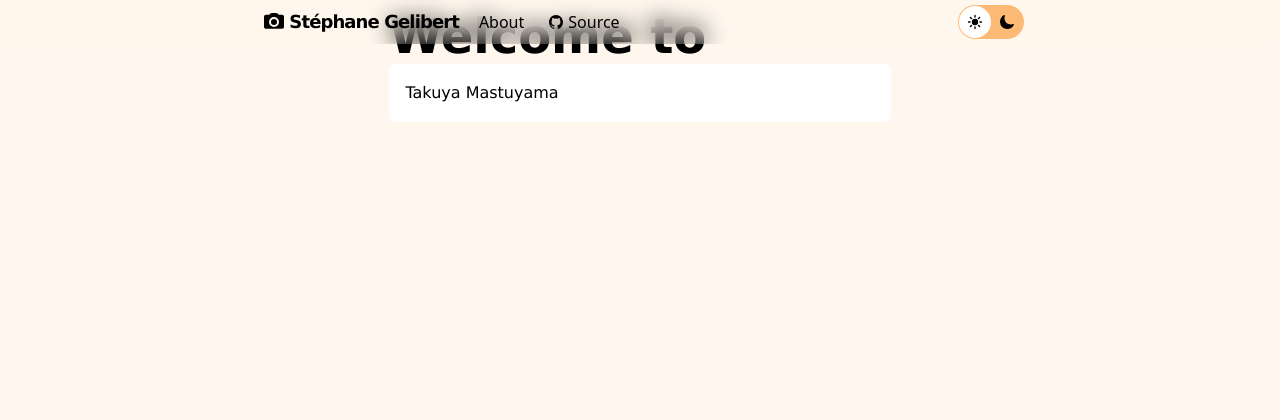
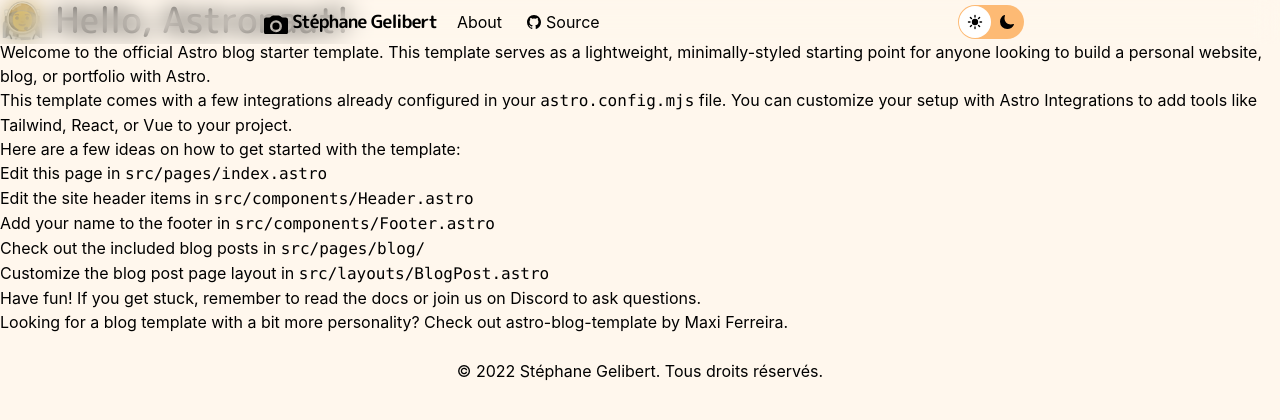
Before and after one commit to ShinysArc/photography-portfolio, an Astro site: page / in a window 1280 px wide. Built offline with nearby package versions, Linux system fonts and the light colour scheme; Astro itself is replaced by a stand-in of ours.

Commit message:
feat: add footer and content

```diff
--- /dev/null
+++ b/src/components/BaseHead.astro
@@ -0,0 +1,56 @@
+---
+// Import the global.css file here so that it is included on
+// all pages through the use of the <BaseHead /> component.
+import '../styles/global.css'
+
+export interface Props {
+  title: string
+  description: string
+  image?: string
+}
+
+const { title, description, image = '/cover.jpg' } = Astro.props
+---
+
+<!-- Global Metadata -->
+<meta charset="utf-8" />
+<meta name="viewport" content="width=device-width,initial-scale=1" />
+<link rel="icon" type="image/svg+xml" href="/favicon.svg" />
+<meta name="generator" content={Astro.generator} />
+
+<!-- Primary Meta Tags -->
+<title>{title}</title>
+<meta name="title" content={title} />
+<meta name="description" content={description} />
+
+<!-- Open Graph / Facebook -->
+<meta property="og:type" content="website" />
+<meta property="og:url" content={Astro.url} />
+<meta property="og:title" content={title} />
+<meta property="og:description" content={description} />
+<meta property="og:image" content={new URL(image, Astro.url)} />
+
+<!-- Twitter -->
+<meta property="twitter:card" content="summary_large_image" />
+<meta property="twitter:url" content={Astro.url} />
+<meta property="twitter:title" content={title} />
+<meta property="twitter:description" content={description} />
+<meta property="twitter:image" content={new URL(image, Astro.url)} />
+
+<script is:inline>
+  const theme = (() => {
+    if (typeof localStorage !== 'undefined' && localStorage.getItem('theme')) {
+      return localStorage.getItem('theme')
+    }
+    if (window.matchMedia('(prefers-color-scheme: dark)').matches) {
+      return 'dark'
+    }
+    return 'light'
+  })()
+
+  if (theme === 'light') {
+    document.documentElement.classList.remove('dark')
+  } else {
+    document.documentElement.classList.add('dark')
+  }
+</script>
--- /dev/null
+++ b/src/components/Content.astro
@@ -0,0 +1,9 @@
+---
+export interface Props {
+    className?: string
+}
+
+const { className = '' } = Astro.props
+---
+
+<article class={`px-8 mx-auto max-w-3xl ${className}`}><slot /></article>
--- /dev/null
+++ b/src/components/Footer.astro
@@ -0,0 +1,13 @@
+---
+const today = new Date();
+---
+
+<footer>
+	&copy; {today.getFullYear()} St&eacutephane Gelibert. Tous droits réservés.
+</footer>
+<style>
+	footer {
+		padding: 25px;
+		text-align: center;
+	}
+</style>
--- a/src/components/icons/camera.tsx
+++ b/src/components/icons/camera.tsx
@@ -3,8 +3,8 @@ import React from 'react'
 export default function CameraIcon() {
     return (
         <svg
-            className="w-5 inline-block transition-transform group-hover:rotate-[15deg]"
-            viewBox="0 0 20 24"
+            className="w-6 inline-block transition-transform group-hover:rotate-[15deg]"
+            viewBox="0 0 20 18"
             fill="currentColor"
         >
             <path fillRule="evenodd" d="M13 11a3 3 0 1 0-3 3 3 3 0 0 0 3-3zm-3 5a5 5 0 1 1 5-5 5 5 0 0 1-5 5zM6.42 2.56l-.67.64a2 2 0 0 1-1.38.56H2a1.89 1.89 0 0 0-2 1.75v10.54a1.89 1.89 0 0 0 2 1.76h16a1.89 1.89 0 0 0 2-1.76V5.51a1.89 1.89 0 0 0-2-1.76h-2.37a2 2 0 0 1-1.38-.56l-.67-.64A2 2 0 0 0 12.2 2H7.8a2 2 0 0 0-1.38.56z"/>
--- a/src/pages/index.astro
+++ b/src/pages/index.astro
@@ -1,59 +1,65 @@
 ---
-import Body from '../components/Body.astro';
+import BaseHead from '../components/BaseHead.astro'
 import Header from '../components/Header.astro'
+import Footer from '../components/Footer.astro'
+import { SITE_TITLE, SITE_DESCRIPTION } from '../config'
+import Body from '../components/Body.astro'
 ---
 
-<Header/>
-<Body>
-	<main>
-		<h1 class="font-mplus">Welcome to <span class="text-gradient">Astro</span></h1>
-		<p class="instructions font-mplus">
-			Takuya Mastuyama
-		</p>
-	</main>
-</Body>
-
-<style>
-	main {
-		margin: auto;
-		padding: 1.5rem;
-		max-width: 60ch;
-	}
-	h1 {
-		font-size: 3rem;
-		font-weight: 800;
-		margin: 0;
-	}
-	.text-gradient {
-		background-image: var(--accent-gradient);
-		-webkit-background-clip: text;
-		-webkit-text-fill-color: transparent;
-		background-size: 400%;
-		background-position: 0%;
-	}
-	.instructions {
-		line-height: 1.6;
-		margin: 1rem 0;
-		border: 1px solid rgba(var(--accent), 25%);
-		background-color: white;
-		padding: 1rem;
-		border-radius: 0.4rem;
-	}
-	.instructions code {
-		font-size: 0.875em;
-		font-weight: bold;
-		background: rgba(var(--accent), 12%);
-		color: rgb(var(--accent));
-		border-radius: 4px;
-		padding: 0.3em 0.45em;
-	}
-	.instructions strong {
-		color: rgb(var(--accent));
-	}
-	.link-card-grid {
-		display: grid;
-		grid-template-columns: repeat(auto-fit, minmax(24ch, 1fr));
-		gap: 1rem;
-		padding: 0;
-	}
-</style>
+<!DOCTYPE html>
+<html lang="en">
+  <head>
+    <BaseHead title={SITE_TITLE} description={SITE_DESCRIPTION} />
+  </head>
+  <Body>
+    <Header title={SITE_TITLE} />
+    <main>
+      <h1 class="font-mplus text-4xl">🧑‍🚀 Hello, Astronaut!</h1>
+      <p>
+        Welcome to the official <a href="https://astro.build/">Astro</a> blog starter
+        template. This template serves as a lightweight, minimally-styled starting
+        point for anyone looking to build a personal website, blog, or portfolio
+        with Astro.
+      </p>
+      <p>
+        This template comes with a few integrations already configured in your
+        <code>astro.config.mjs</code> file. You can customize your setup with
+        <a href="https://astro.build/integrations">Astro Integrations</a> to add
+        tools like Tailwind, React, or Vue to your project.
+      </p>
+      <p>Here are a few ideas on how to get started with the template:</p>
+      <ul>
+        <li>Edit this page in <code>src/pages/index.astro</code></li>
+        <li>
+          Edit the site header items in <code>src/components/Header.astro</code>
+        </li>
+        <li>
+          Add your name to the footer in <code>src/components/Footer.astro</code
+          >
+        </li>
+        <li>
+          Check out the included blog posts in <code>src/pages/blog/</code>
+        </li>
+        <li>
+          Customize the blog post page layout in <code
+            >src/layouts/BlogPost.astro</code
+          >
+        </li>
+      </ul>
+      <p>
+        Have fun! If you get stuck, remember to <a
+          href="https://docs.astro.build/"
+          >read the docs
+        </a> or <a href="https://astro.build/chat">join us on Discord</a> to ask
+        questions.
+      </p>
+      <p>
+        Looking for a blog template with a bit more personality? Check out <a
+          href="https://github.com/Charca/astro-blog-template"
+          >astro-blog-template
+        </a> by <a href="https://twitter.com/Charca">Maxi Ferreira</a>.
+      </p>
+    </main>
+    <Footer />
+  </Body>
+</html>
```
